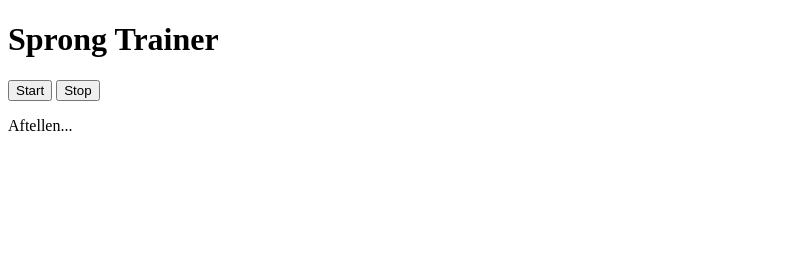
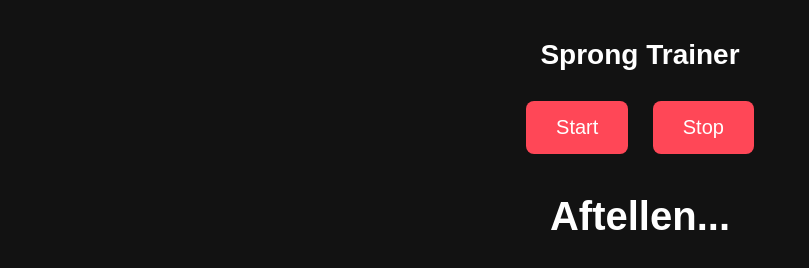
Before and after one commit to OmarValori/Jumping-Eef, a plain HTML site: page index.html in a window 1280 px wide. Both pictures are taken after a click on the button "Start". Shown: the whole page, without its empty margins (0-809 px from the left). Drawn offline with Linux system fonts and the light colour scheme.

Commit message:
Update index.html

```diff
--- a/index.html
+++ b/index.html
@@ -4,26 +4,64 @@
     <meta charset="UTF-8">
     <meta name="viewport" content="width=device-width, initial-scale=1.0">
     <title>Sprong Trainer</title>
+    <style>
+        body {
+            font-family: Arial, sans-serif;
+            text-align: center;
+            background-color: #121212;
+            color: white;
+            margin: 0;
+            padding: 20px;
+        }
+        h1 {
+            font-size: 28px;
+            margin-bottom: 20px;
+        }
+        .btn {
+            background-color: #ff4757;
+            color: white;
+            border: none;
+            padding: 15px 30px;
+            font-size: 20px;
+            cursor: pointer;
+            border-radius: 8px;
+            margin: 10px;
+            transition: all 0.3s ease;
+        }
+        .btn:hover {
+            background-color: #e84118;
+        }
+        #output {
+            font-size: 40px;
+            font-weight: bold;
+            margin-top: 30px;
+            transition: transform 0.3s ease;
+        }
+        .highlight {
+            transform: scale(1.3);
+            color: #00a8ff;
+        }
+    </style>
 </head>
 <body>
     <h1>Sprong Trainer</h1>
-    <button onclick="startTraining()">Start</button>
-    <button onclick="stopTraining()">Stop</button>
+    <button class="btn" onclick="startTraining()">Start</button>
+    <button class="btn" onclick="stopTraining()">Stop</button>
     <p id="output">Wacht op start...</p>
 
     <script>
         let interval;
         const woorden = ["Links", "Rechts"];
 
-        // Beep-geluiden genereren met JavaScript (werkt op iPhones!)
+        // Beep-geluiden genereren (werkt op iPhones!)
         function playBeep() {
             let context = new (window.AudioContext || window.webkitAudioContext)();
             let oscillator = context.createOscillator();
-            oscillator.type = "sine"; // Sine-golf voor een klassieke pieptoon
-            oscillator.frequency.setValueAtTime(1000, context.currentTime); // 1000 Hz piep
+            oscillator.type = "sine";
+            oscillator.frequency.setValueAtTime(1000, context.currentTime);
             oscillator.connect(context.destination);
             oscillator.start();
-            setTimeout(() => oscillator.stop(), 200); // Piep duurt 200 ms
+            setTimeout(() => oscillator.stop(), 200);
         }
 
         // Spraakfunctie voor "Links" of "Rechts"
@@ -31,13 +69,18 @@
             let utterance = new SpeechSynthesisUtterance(word);
             utterance.lang = "nl-NL";
             speechSynthesis.speak(utterance);
-            document.getElementById("output").innerText = word;
+
+            let output = document.getElementById("output");
+            output.innerText = word;
+            output.classList.add("highlight");
+
+            setTimeout(() => output.classList.remove("highlight"), 500);
         }
 
         function startTraining() {
             if (!interval) {
                 executeSequence();
-                interval = setInterval(executeSequence, Math.random() * 3000 + 2000); // Willekeurige wachttijd tussen 2-5 sec
+                interval = setInterval(executeSequence, Math.random() * 3000 + 2000);
             }
         }
 
@@ -53,7 +96,7 @@
             setTimeout(playBeep, 1000);
             setTimeout(() => {
                 playBeep();
-                let pauseTime = Math.random() * 1000 + 500; // Willekeurige pauze tussen 0.5 en 1.5 seconden
+                let pauseTime = Math.random() * 1000 + 500;
                 setTimeout(() => {
                     let randomWord = woorden[Math.floor(Math.random() * woorden.length)];
                     playWord(randomWord);
```
